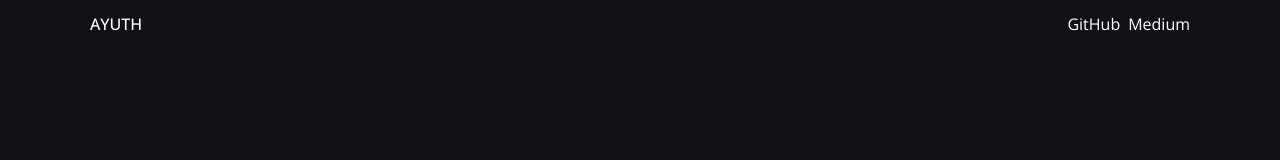
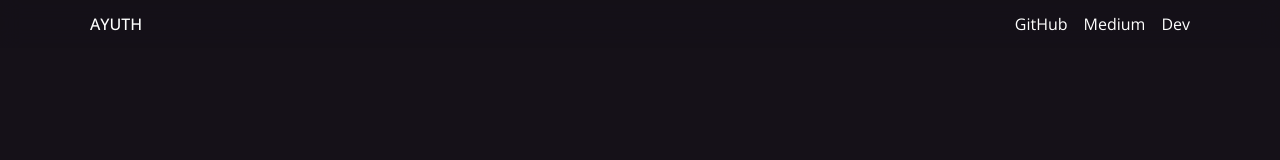
Before and after one commit to ayuthmang/ayuthmang.dev, a Next.js app: page / in a window 1280 px wide. Shown: the top 160 px of the page. Built offline with nearby package versions, Linux system fonts and the light colour scheme.

Commit message:
add: dev link

```diff
--- a/components/Header/Header.tsx
+++ b/components/Header/Header.tsx
@@ -14,6 +14,7 @@ const Header: NextPage = () => {
         <RightNav>
           <NavLink href="https://github.com/ayuthmang">GitHub</NavLink>
           <NavLink href="https://medium.com/@ayuthmang">Medium</NavLink>
+          <NavLink href="https://dev.to/ayuthmang">Dev</NavLink>
         </RightNav>
       </Wrapper>
     </MaxWidthWrapper>
@@ -64,7 +65,7 @@ const LeftNav = styled.div`
 const RightNav = styled.div`
   display: flex;
   align-items: baseline;
-  gap: 8px;
+  gap: 16px;
 `
 
 export default Header
```
